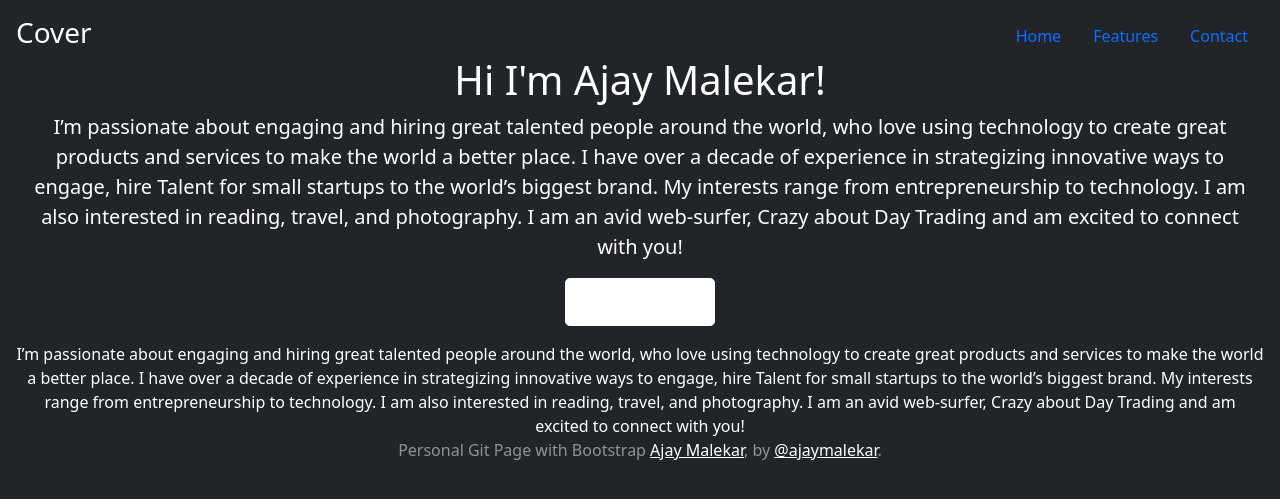
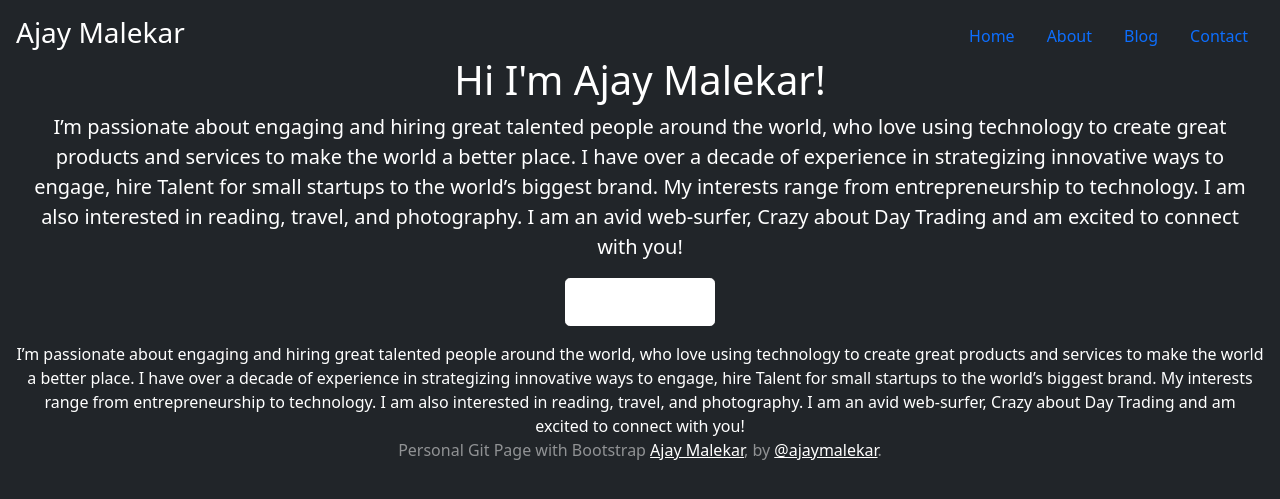
Before and after one commit to ajaymalekar/ajaymalekar.github.io, a Jekyll site: the page built from index.html, in a window 1280 px wide. Shown: the top 499 px of the page. Built offline with Jekyll 4.4.1, drawn with Linux system fonts in a browser that asks for light colours; nearby versions of some CDN libraries.

Commit message:
Update navbar.html

```diff
--- a/_includes/navbar.html
+++ b/_includes/navbar.html
@@ -1,10 +1,10 @@
   <header class="mb-auto">
     <div>
-      <h3 class="float-md-start mb-0">Cover</h3>
+      <h3 class="float-md-start mb-0">Ajay Malekar</h3>
       <nav class="nav nav-masthead justify-content-center float-md-end">
-        <a class="nav-link active" aria-current="page" href="#">Home</a>
-        <a class="nav-link" href="#">Features</a>
-        <a class="nav-link" href="#">Contact</a>
+      {% for item in site.data.navbar %}
+      <a class="nav-item nav-link active" aria-current="page" href="{{item.link}}">{{ item.name }}</a>
+      {% endfor %}
       </nav>
     </div>
   </header>
```
